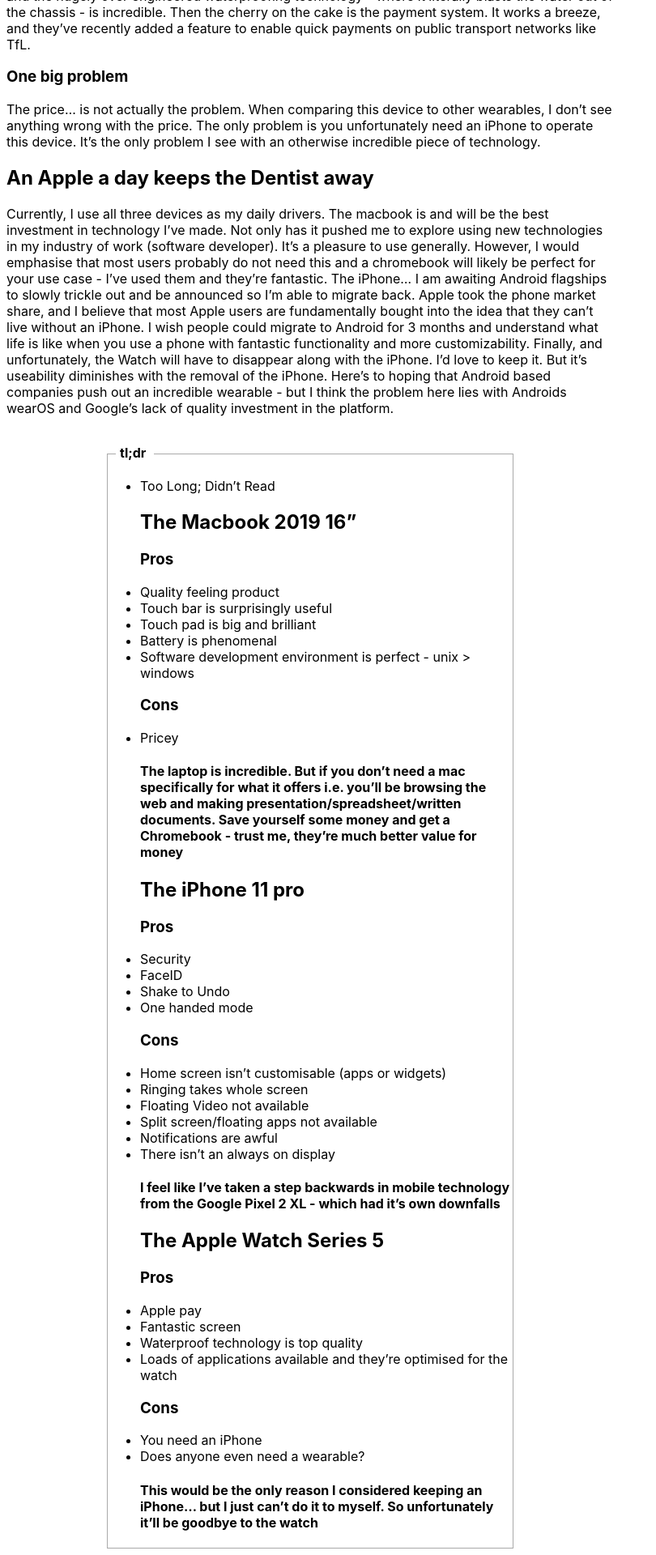
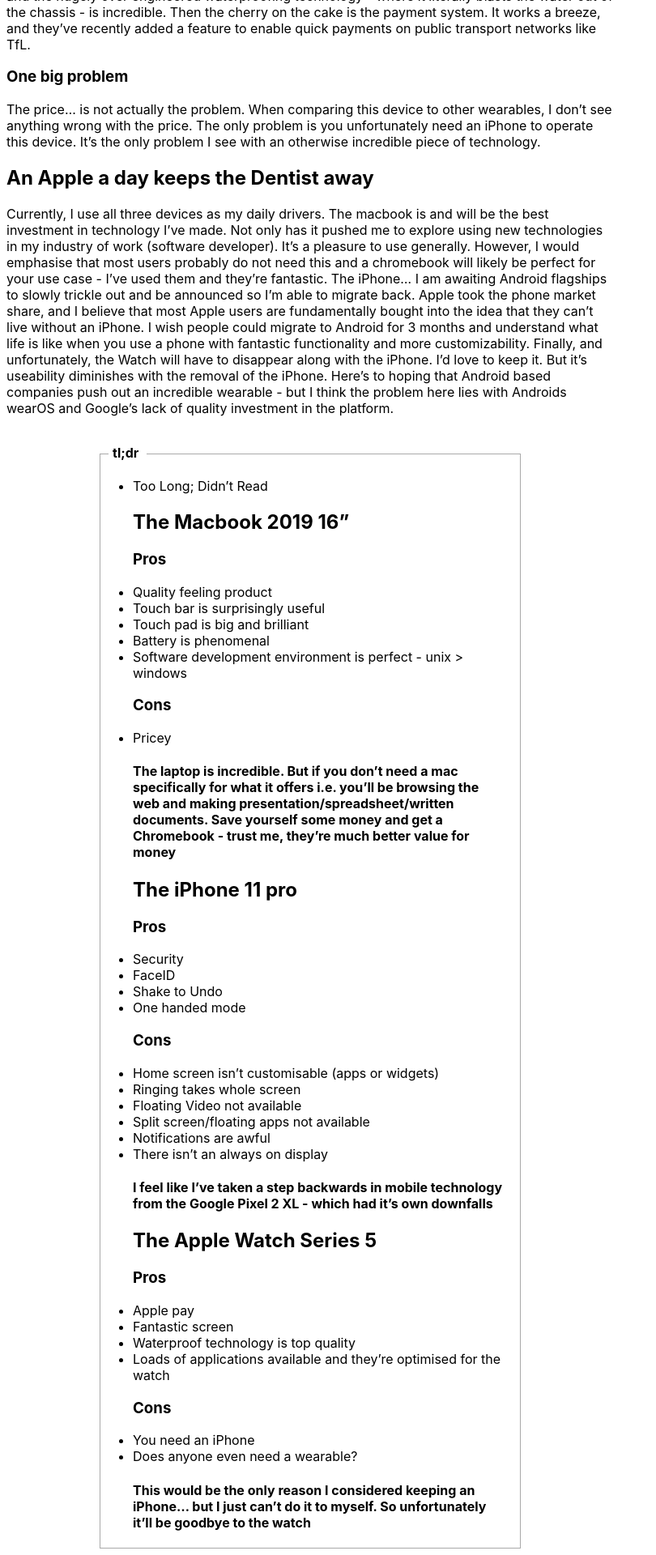
Before and after one commit to rajBar/blogs, a Jekyll site: the page built from articles/apples-and-oranges/index.md, in a window 1280 px wide. Shown: the part 2535-4455 px from the top of the page at 81% size, without its empty margins (0-810 px from the left). Built offline with Jekyll 4.4.1, drawn with Linux system fonts in a browser that asks for light colours.

Commit message:
moved TL;DR into include and fixed link back to homepage

```diff
--- a/_includes/masthead.html
+++ b/_includes/masthead.html
@@ -1,6 +1,6 @@
 <header class="masthead">
     <div class="masthead-top">
-        <h1 class="masthead-title">{{ site.title }}</h1>
+        <h1 class="masthead-title"><a class="masthead-title-link" href="{{ '/' | relative_url }}">{{ site.title }}</a></h1>
     </div>
     <div class="masthead-splitter"></div>
 </header>
--- /dev/null
+++ b/_includes/tldr-bottom.html
@@ -0,0 +1,5 @@
+<div id="tldr" class="tldr-bottom-include-padding"></div>
+<div class="tldr-bottom-include">
+    <h4>tl;dr</h4>
+    {{ page.tldr | markdownify }}
+</div>
--- /dev/null
+++ b/_includes/tldr-top.html
@@ -0,0 +1,4 @@
+<div class="tldr-top-include">
+    <h4>tl;dr</h4>
+    <p><a class="tldr-top-include-link" href="#tldr">(Too long didn't read) - press here to get the tl;dr</a></p>
+</div>
--- a/_layouts/article.html
+++ /dev/null
@@ -1,32 +0,0 @@
-<!DOCTYPE html>
-<html>
-{% include head.html %}
-<body>
-{% include masthead.html %}
-<section class="main">
-
-    <h2>{{ page.title }}</h2>
-    <div class="article-layout">
-        {% if page.tldr %}
-            <div class="article-layout-tldr">
-                <h4>tl;dr</h4>
-                <p><a class="article-layout-tldr-link" href="#tldr">(Too long didn't read) - press here to get the tl;dr</a></p>
-            </div>
-        {% endif %}
-
-        <div class="article-layout-content">
-            {{ content }}
-        </div>
-
-        {% if page.tldr %}
-        <div id="tldr" class="article-layout-tldr-bottom-padding"></div>
-        <div class="article-layout-tldr">
-            <h4>tl;dr</h4>
-            {{ page.tldr | markdownify }}
-        </div>
-        {% endif %}
-    </div>
-
-</section>
-</body>
-</html>
--- /dev/null
+++ b/_layouts/blog.html
@@ -0,0 +1,25 @@
+<!DOCTYPE html>
+<html>
+{% include head.html %}
+<body>
+{% include masthead.html %}
+<section class="main">
+
+    <h2>{{ page.title }}</h2>
+    <div class="blog-layout">
+        {% if page.tldr %}
+            {% include tldr-top.html %}
+        {% endif %}
+
+        <div class="blog-layout-content">
+            {{ content }}
+        </div>
+
+        {% if page.tldr %}
+            {% include tldr-bottom.html %}
+        {% endif %}
+    </div>
+
+</section>
+</body>
+</html>
--- a/_layouts/home.html
+++ b/_layouts/home.html
@@ -5,11 +5,11 @@
     {% include masthead.html %}
     <section class="main">
 
-        <h2>News Articles</h2>
+        <h2>Blog Posts</h2>
         <div class="news-list">
             {% assign items = site.pages | sort: "date_created" | reverse %}
             {% for item in items %}
-                {% if item.layout == "article" %}
+                {% if item.layout == "blog" %}
                     <div class="news-list-item">
                         <a class="news-list-item-image" href="{{ item.url | relative_url }}">
                             <img src="{{ '/assets/images/' | append: item.photo | relative_url }}">
--- a/assets/css/includes/masthead.css
+++ b/assets/css/includes/masthead.css
@@ -19,6 +19,11 @@
     vertical-align: top;
 }
 
+.masthead-title-link {
+    text-decoration: none;
+    color: black;
+}
+
 .masthead-splitter {
     width: 100%;
     border-bottom: 1px solid black;
--- a/assets/css/index.css
+++ b/assets/css/index.css
@@ -2,8 +2,10 @@
 layout: null
 files:
  - layouts/home.css
- - layouts/article-layout.css
+ - layouts/blog-layout.css
  - includes/masthead.css
+ - includes/tldr-top.css
+ - includes/tldr-bottom.css
  - site.css
 ---
 {% for file in page.files %}
--- /dev/null
+++ b/assets/css/layouts/blog-layout.css
@@ -0,0 +1,3 @@
+.blog-layout {
+    max-width: 750px;
+}
```
Also changed, not shown: articles/apples-and-oranges/index.md (+1 -1 lines), assets/css/includes/tldr-bottom.css (added, +20 -0 lines), assets/css/includes/tldr-top.css (renamed from assets/css/layouts/article-layout.css, +5 -13 lines).
